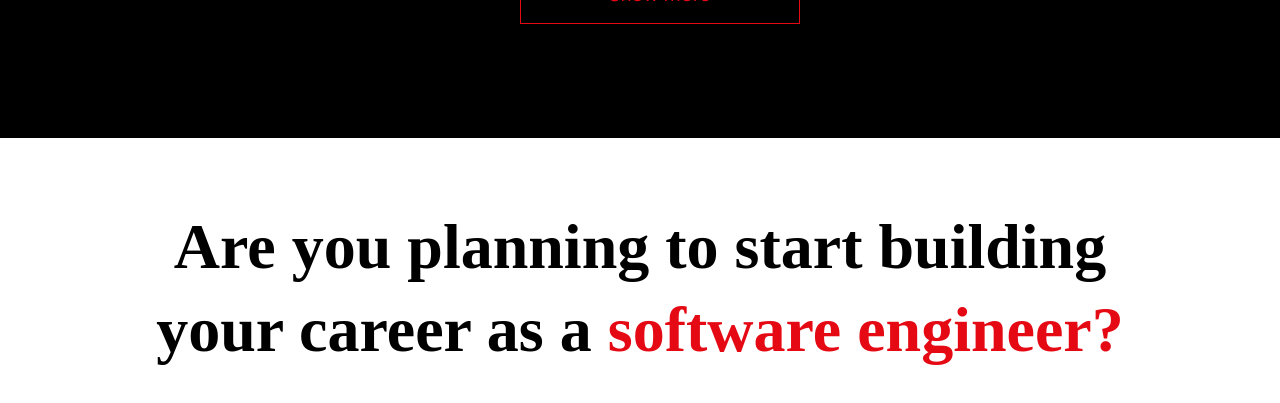
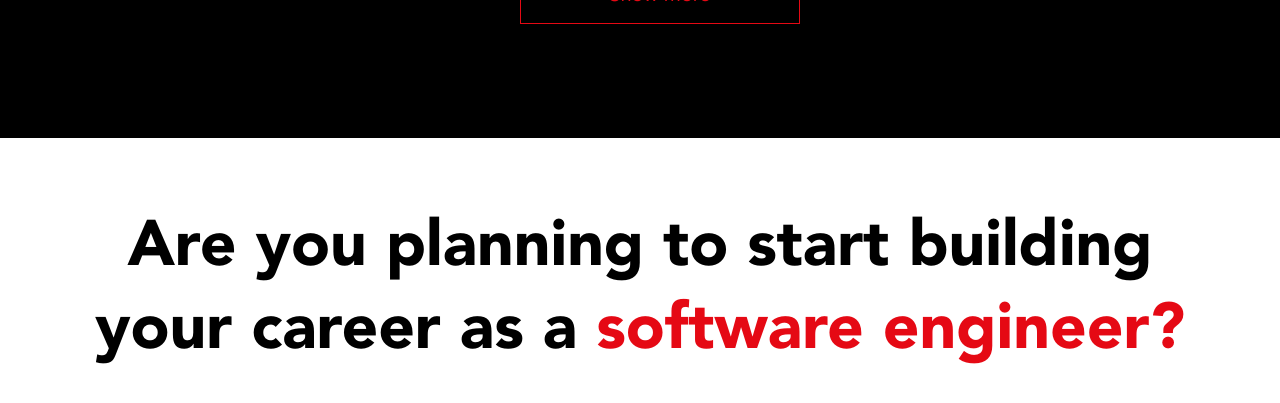
Before and after one commit to anusreegithub/brototype-website-clone, a plain HTML site: page index.html in a window 1280 px wide. Shown: the part 2355-2758 px from the top of the page. Drawn offline with Linux system fonts and the light colour scheme.

Commit message:
font added

```diff
--- a/css/style.css
+++ b/css/style.css
@@ -467,6 +467,7 @@ label {
   text-align: center;
   color: black;
   line-height: 1.3;
+  font-family: font-black;
 }
 .youtube-img {
   padding: 15px;
```
